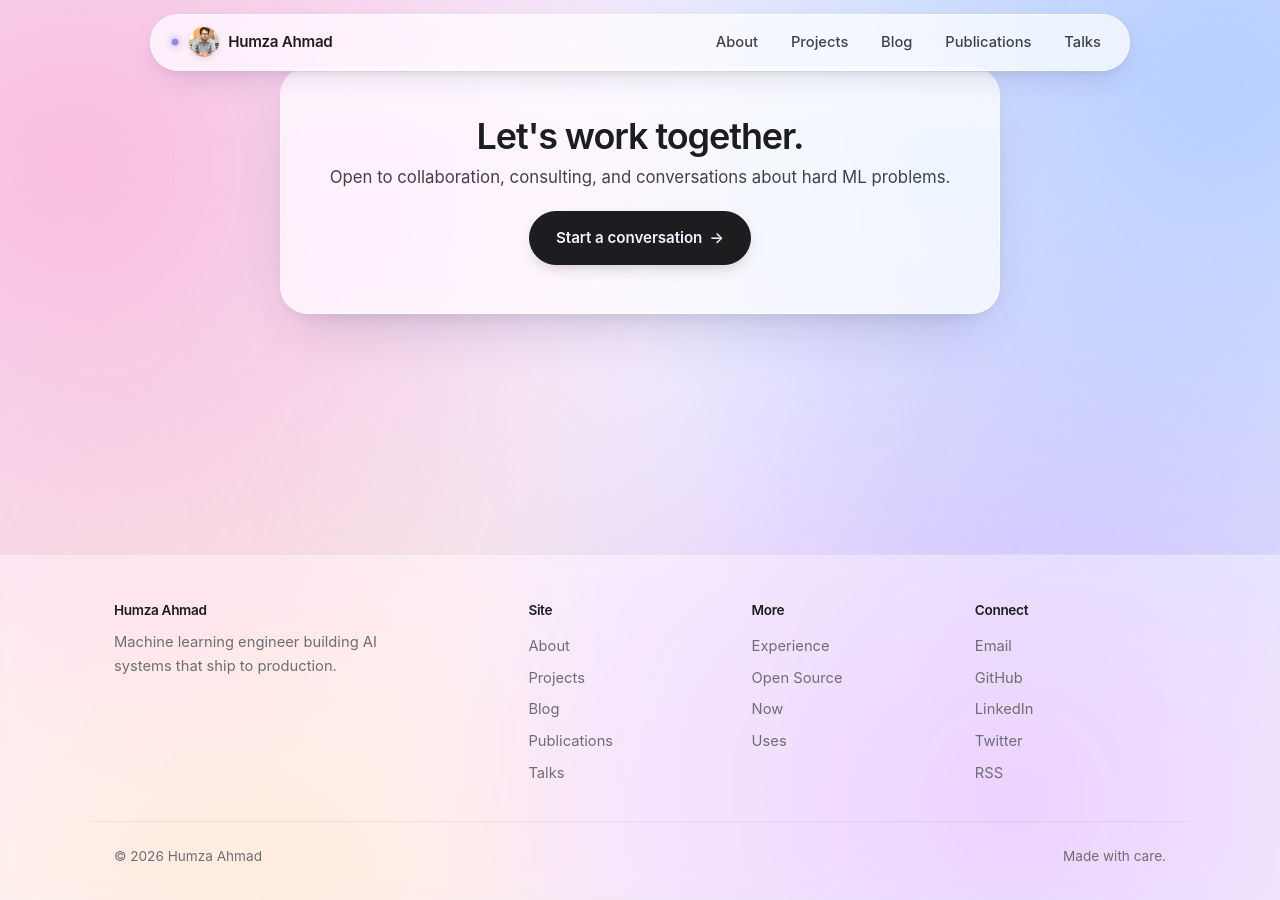
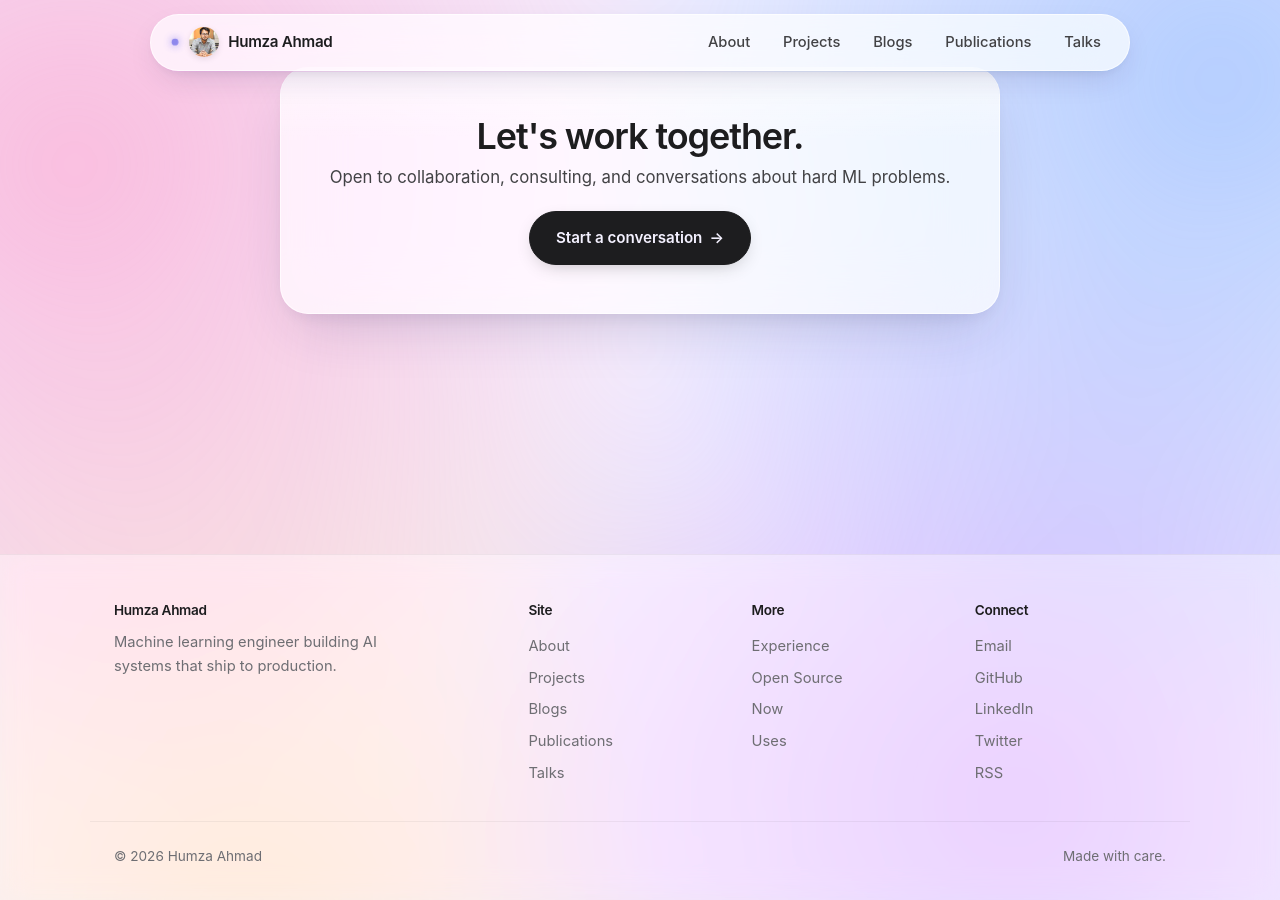
Before and after one commit to humzaahmad906/humzaahmad906.github.io, a Jekyll site: the page built from index.html, in a window 1280 px wide and 900 px high, scrolled down 3061 px. Built offline with Jekyll 4.4.1, drawn with Linux system fonts in a browser that asks for light colours; some web fonts are replaced.

Commit message:
Move blog endpoint from /blog/ to /blogs/
GitHub Pages reserves the /blog/ route to the legacy
humzaahmad906/blog project repo (even with Pages disabled there),
so /blog/ on the user site returns "Site not found". Sidestepping
the routing conflict by renaming the endpoint to /blogs/.

- mv blog/ -> blogs/
- blogs/index.html: permalink and eyebrow updated to /blogs/
- _config.yml: posts permalink /blog/:year/.../:title/ -> /blogs/...
- _layouts/default.html: nav + footer links + active-state matcher
- _layouts/post.html: back-link to all-posts
- index.html: "All posts" link, post-card hrefs, latest writing links
- publications.html: blog cross-links + CTA copy ("Read the blogs")
- Nav label "Blog" -> "Blogs" for consistency with URL

https://claude.ai/code/session_011K5AgDtm5K3Zfkvt8j6MNF

```diff
--- a/_config.yml
+++ b/_config.yml
@@ -10,7 +10,7 @@ linkedin_username: humza-ahmad-7a2830130
 
 markdown: kramdown
 highlighter: rouge
-permalink: /blog/:year/:month/:day/:title/
+permalink: /blogs/:year/:month/:day/:title/
 
 exclude:
   - readme.txt
--- a/_layouts/default.html
+++ b/_layouts/default.html
@@ -29,7 +29,7 @@
     <ul class="nav-links">
       <li><a href="{{ '/about/' | relative_url }}"{% if page.url contains '/about' %} class="active"{% endif %}>About</a></li>
       <li><a href="{{ '/projects/' | relative_url }}"{% if page.url contains '/projects' %} class="active"{% endif %}>Projects</a></li>
-      <li><a href="{{ '/blog/' | relative_url }}"{% if page.url contains '/blog' %} class="active"{% endif %}>Blog</a></li>
+      <li><a href="{{ '/blogs/' | relative_url }}"{% if page.url contains '/blogs' %} class="active"{% endif %}>Blogs</a></li>
       <li><a href="{{ '/publications/' | relative_url }}"{% if page.url contains '/publications' %} class="active"{% endif %}>Publications</a></li>
       <li><a href="{{ '/talks/' | relative_url }}"{% if page.url contains '/talks' %} class="active"{% endif %}>Talks</a></li>
     </ul>
@@ -51,7 +51,7 @@
       <ul>
         <li><a href="{{ '/about/' | relative_url }}">About</a></li>
         <li><a href="{{ '/projects/' | relative_url }}">Projects</a></li>
-        <li><a href="{{ '/blog/' | relative_url }}">Blog</a></li>
+        <li><a href="{{ '/blogs/' | relative_url }}">Blogs</a></li>
         <li><a href="{{ '/publications/' | relative_url }}">Publications</a></li>
         <li><a href="{{ '/talks/' | relative_url }}">Talks</a></li>
       </ul>
--- a/_layouts/post.html
+++ b/_layouts/post.html
@@ -15,5 +15,5 @@ layout: default
   </div>
 
   <hr>
-  <p style="font-size: 0.95rem;"><a href="{{ '/blog/' | relative_url }}">← All posts</a></p>
+  <p style="font-size: 0.95rem;"><a href="{{ '/blogs/' | relative_url }}">← All posts</a></p>
 </article>
--- a/blog/index.html
+++ b/blogs/index.html
@@ -1,13 +1,13 @@
 ---
 layout: default
-title: Blog
-permalink: /blog/
+title: Blogs
+permalink: /blogs/
 description: "Notes, ideas, and lessons from building ML systems."
 ---
 
 <header class="page-head reveal">
   <div class="container">
-    <div class="eyebrow">/ blog</div>
+    <div class="eyebrow">/ blogs</div>
     <h1>Notes &amp; ideas.</h1>
     <p class="lede">Notes, lessons, and longer-form thinking from building machine learning systems.</p>
   </div>
--- a/index.html
+++ b/index.html
@@ -71,22 +71,22 @@ description: "Humza Ahmad — Machine Learning Engineer. I build production ML s
   <div class="container-wide">
     <div class="section-heading reveal">
       <h2>Latest writing</h2>
-      <a href="/blog/" class="more">All posts &rarr;</a>
+      <a href="/blogs/" class="more">All posts &rarr;</a>
     </div>
     <div class="posts-grid reveal">
-      <a href="/blog/" class="post-card">
+      <a href="/blogs/" class="post-card">
         <div class="thumb"></div>
         <div class="meta">Coming soon</div>
         <h3>Notes on shipping VLMs to the edge</h3>
         <p>What I learned moving Qwen3.5-VL onto iOS &mdash; quantization, sensitivity maps, SDK packaging.</p>
       </a>
-      <a href="/blog/" class="post-card">
+      <a href="/blogs/" class="post-card">
         <div class="thumb"></div>
         <div class="meta">Coming soon</div>
         <h3>OCR on a moving conveyor belt</h3>
         <p>The unglamorous engineering behind a real-time document pipeline that actually works.</p>
       </a>
-      <a href="/blog/" class="post-card">
+      <a href="/blogs/" class="post-card">
         <div class="thumb"></div>
         <div class="meta">Coming soon</div>
         <h3>Why I beat GPT-4o with a smaller model</h3>
--- a/publications.html
+++ b/publications.html
@@ -16,8 +16,8 @@ description: "Papers, articles, and longer-form writing by Humza Ahmad."
 <section class="section-spacing" style="padding-top: 1rem;">
   <div class="container">
     <div class="cta-box reveal">
-      <p>I haven't published formal papers (yet). I write up production lessons on the <a href="/blog/">blog</a> instead.</p>
-      <a href="/blog/" class="btn btn-arrow">Read the blog</a>
+      <p>I haven't published formal papers (yet). I write up production lessons on the <a href="/blogs/">blog</a> instead.</p>
+      <a href="/blogs/" class="btn btn-arrow">Read the blogs</a>
     </div>
   </div>
 </section>
```
